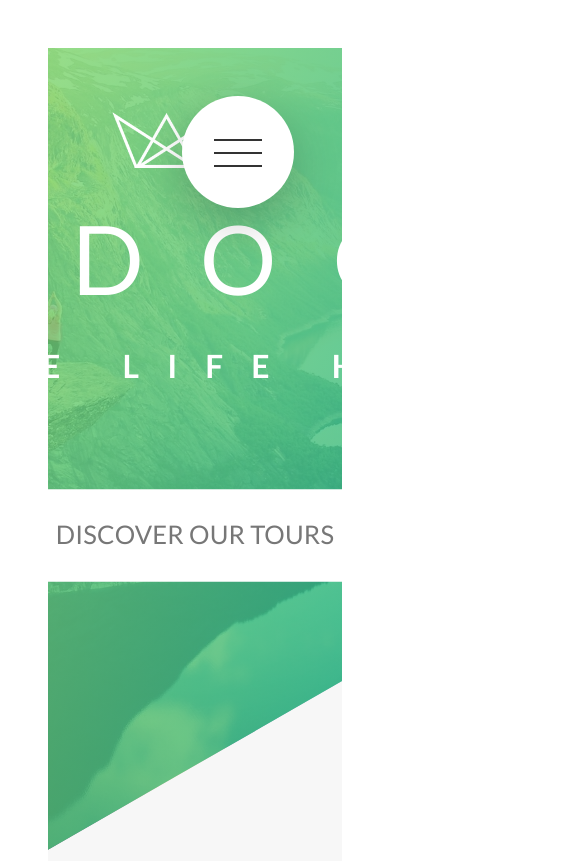
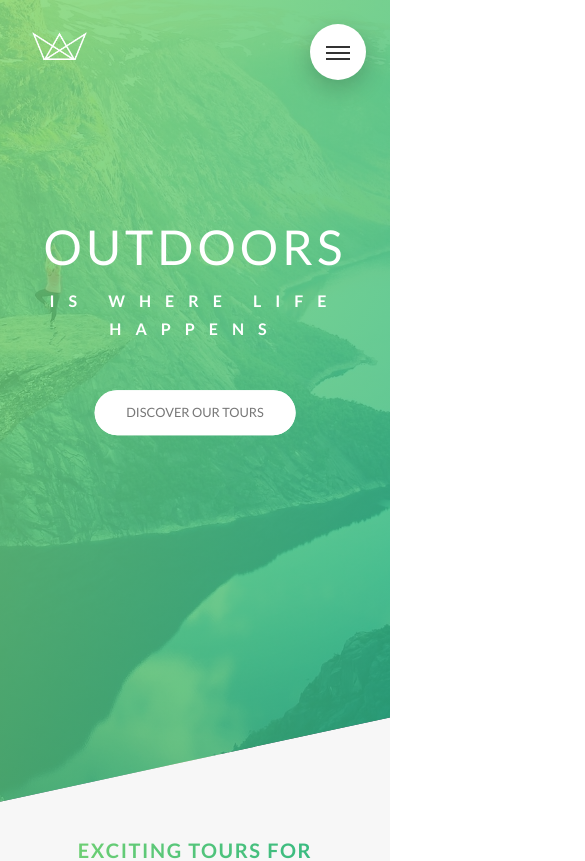
Before and after one commit to shaunak-badani/Natours-React, a React (Vite) app: page / in a window 390 px wide. Shown: the top 861 px of the page, 585 px wide, since content can reach past the window. Built offline with nearby package versions, Linux system fonts and the light colour scheme.

Commit message:
Added responsiveness to the website

```diff
--- a/src/components/GridComponents.module.scss
+++ b/src/components/GridComponents.module.scss
@@ -7,6 +7,15 @@
 
     &:not(:last-child) {
         margin-bottom: $gutter-vertical;
+
+        @include respond(tab-port) {
+            margin-bottom: $gutter-vertical-small;
+        }
+
+    }
+
+    @include respond(tab-port) {
+        max-width: 50rem;
     }
 
     @include clearfix;
@@ -16,6 +25,16 @@
 
         &:not(:last-child) {
             margin-right: $gutter-horizontal;
+
+            @include respond(tab-port) {
+                margin-right: 0;
+                margin-bottom: $gutter-vertical-small;
+            }
+        }
+
+        @include respond(tab-port) {
+            // need to write !important to ensure widths are overriden
+            width: 100% !important;
         }
     }
 
--- a/src/components/Navigation.scss
+++ b/src/components/Navigation.scss
@@ -1,4 +1,5 @@
 @use "../styles/variables" as *;
+@use "../styles/mixins" as *;
 
 .navigation {
 
@@ -20,6 +21,16 @@
         box-shadow: 0 1rem 3rem rgba($color-black, 0.2);
         text-align: center;
         cursor: pointer;
+
+        @include respond(tab-port) {
+            top: 4rem;
+            right: 4rem;
+        }
+
+        @include respond(phone) {
+            top: 3rem;
+            right: 3rem;
+        }
     }
 
     &Background {
@@ -36,9 +47,18 @@
         // z index only works on an element whose position is already defined, which is "fixed" in this case
         z-index: 1000;
 
-        // transform: scale(80);
         // easings.net,
         transition: transform 0.8s cubic-bezier(0.83, 0, 0.17, 1);
+
+        @include respond(tab-port) {
+            top: 4.5rem;
+            right: 4.5rem;
+        }
+
+        @include respond(phone) {
+            top: 3.5rem;
+            right: 3.5rem;
+        }
     }
 
     &Nav{
--- a/src/index.scss
+++ b/src/index.scss
@@ -1,6 +1,7 @@
 @use './styles/variables' as *;
 @use './styles/base' as *;
 @use './styles/typography' as *;
+@use './styles/mixins' as *;
 
 :root {
   --text: #6b6375;
@@ -22,20 +23,6 @@
   --color-primary-light: #7ed56f;
   --color-primary-dark: #28b485;
 
-
-  /* font: 18px/145% var(--sans); */
-  letter-spacing: 0.18px;
-  color-scheme: light dark;
-  color: var(--text);
-  background: var(--bg);
-  font-synthesis: none;
-  text-rendering: optimizeLegibility;
-  -webkit-font-smoothing: antialiased;
-  -moz-osx-font-smoothing: grayscale;
-
-  @media (max-width: 1024px) {
-    font-size: 16px;
-  }
 }
 
 @media (prefers-color-scheme: dark) {
@@ -58,44 +45,6 @@
   }
 }
 
-html {
-  // This defines what 1 rem is
-  font-size: 62.5%;
-}
-
-h1 {
-  font-size: 56px;
-  letter-spacing: -1.68px;
-  margin: 32px 0;
-  @media (max-width: 1024px) {
-    font-size: 36px;
-    margin: 20px 0;
-  }
-}
-// h2 {
-//   font-size: 24px;
-//   line-height: 118%;
-//   letter-spacing: -0.24px;
-//   margin: 0 0 8px;
-//   @media (max-width: 1024px) {
-//     font-size: 20px;
-//   }
-// }
 p {
   margin: 0;
 }
-
-code,
-.counter {
-  font-family: var(--mono);
-  display: inline-flex;
-  border-radius: 4px;
-  color: var(--text-h);
-}
-
-code {
-  font-size: 15px;
-  line-height: 135%;
-  padding: 4px 8px;
-  background: var(--code-bg);
-}
--- a/src/pages/FrontBanner.module.scss
+++ b/src/pages/FrontBanner.module.scss
@@ -1,5 +1,6 @@
 @use '../styles/variables' as *;
 @use '../styles/typography' as *;
+@use '../styles/mixins' as *;
 
 .header {
     position: relative;
@@ -13,7 +14,14 @@
     background-position: top;
     -webkit-clip-path: polygon(0 0, 100% 0, 100% 75vh, 0 100%);
     clip-path: polygon(0 0, 100% 0, 100% 75vh, 0 100%);
+
+    @include respond(phone) {
+        -webkit-clip-path: polygon(0 0, 100% 0, 100% 85vh, 0 100%);
+        clip-path: polygon(0 0, 100% 0, 100% 85vh, 0 100%);
+    }
+
 }
+
 
 .textBox {
     position: absolute;
--- a/src/styles/_base.scss
+++ b/src/styles/_base.scss
@@ -1,5 +1,6 @@
 @use './variables' as *;
 @use './typography' as *;
+@use './mixins' as *;
 
 /* universal reset */
 *,
@@ -10,6 +11,37 @@
   box-sizing: inherit;
 }
 
+html {
+  // This defines what 1 rem is
+  font-size: 62.5%; // 1 rem = 10px; 10px / 16px = 62.5%
+
+  @include respond(big-desktop) { // width >= 1800?
+    font-size: 75%; // 1rem = 12px, 12 / 16 = 75%
+  }
+
+  @include respond(tab-land) { // width < 1200?
+    font-size: 56.25%; // 1 rem = 9px, 9 / 16 = 56.25%
+  }
+
+  @include respond(tab-port) { // width < 900?
+    font-size: 50%; // 1 rem = 8px; 8px / 16px = 50%
+  }
+
+  @include respond(phone) { // width < 600?
+    font-size: 50%; // 1 rem = 8px; 8px / 16px = 50%
+  }
+}
+
 body {
   box-sizing: border-box;
+  /* padding does not get inherited, just applied all around the body */
+  padding: 3rem;
+  /* 3 rem relative to root = 3 * 10px = 30px */
+
+  @include respond(tab-port) { // width < 900?
+    padding: 0;
+  }
+
+
+
 }
--- a/src/styles/_mixins.scss
+++ b/src/styles/_mixins.scss
@@ -13,3 +13,48 @@
     left: 50%;
     transform: translate(-50%, -50%);
 }
+
+
+// MEDIA QUERY MANAGER
+/*
+0 - 600 px: Phone
+600 - 900px: Tablet Portrait
+900 - 1200px: Tablet Landscape
+[1200 - 1800] is where our normal styles apply
+1800px+ : Big desktop
+*/
+
+/*
+$breakpoint argument choices:
+- phone
+- tab-port
+- tab-land
+- big-desktop
+
+if the user changes the default font size in the browser then
+we want to change the font size on our website as well
+so we write the breakpoints in ems.
+1 em = 16px
+
+After a lot of online discussion a conclusion was reached that ems is the
+best way to go for breakpoints
+
+ORDER: Base + typography > general layout + grid > page layout > components
+*/
+@mixin respond($breakpoint) {
+    @if $breakpoint == phone {
+        @media (max-width: 37.5em) { @content }; // 600px
+    }
+
+    @if $breakpoint == tab-port {
+        @media (max-width: 56.25em) { @content }; // 900px
+    }
+
+    @if $breakpoint == tab-land {
+        @media (max-width: 75em) { @content }; // 1200px
+    }
+
+    @if $breakpoint == big-desktop {
+        @media (min-width: 112.5em) { @content }; // 1800px
+    }
+}
--- a/src/styles/_typography.scss
+++ b/src/styles/_typography.scss
@@ -1,4 +1,5 @@
 @use './variables' as *;
+@use './mixins' as *;
 
 .headingPrimary {
     color: $color-white;
@@ -11,6 +12,10 @@
         font-size: 6rem;
         font-weight: 400;
         letter-spacing: 3.5rem;
+
+        @include respond(phone) {
+            letter-spacing: .5rem;
+        }
     }
 
     &Sub
@@ -20,6 +25,8 @@
         font-weight: 700;
         letter-spacing: 1.75rem;
     }
+
+
 }
 
 body {
@@ -29,9 +36,6 @@ body {
   font-size: 16px;
   line-height: 1.7;
   color: $color-grey-dark;
-  /* padding does not get inherited, just applied all around the body */
-  padding: 3rem;
-  /* 3 rem relative to root = 3 * 10px = 30px */
 }
 
 .headingSecondary {
@@ -44,6 +48,14 @@ body {
     color: transparent;
     transition: all 0.2s;
     letter-spacing: .2rem;
+
+    @include respond(tab-port) {
+        font-size: 3rem;
+    }
+
+    @include respond(phone) {
+        font-size: 2.5rem;
+    }
 
     &:hover {
         transform: skewY(2deg) skewX(15deg) scale(1.1);
--- a/src/styles/_variables.scss
+++ b/src/styles/_variables.scss
@@ -26,4 +26,5 @@ $default-font-size: 1.6rem;
 // GRID
 $grid-width: 114rem;
 $gutter-vertical: 8rem;
+$gutter-vertical-small: 6rem;
 $gutter-horizontal: 6rem;
```
